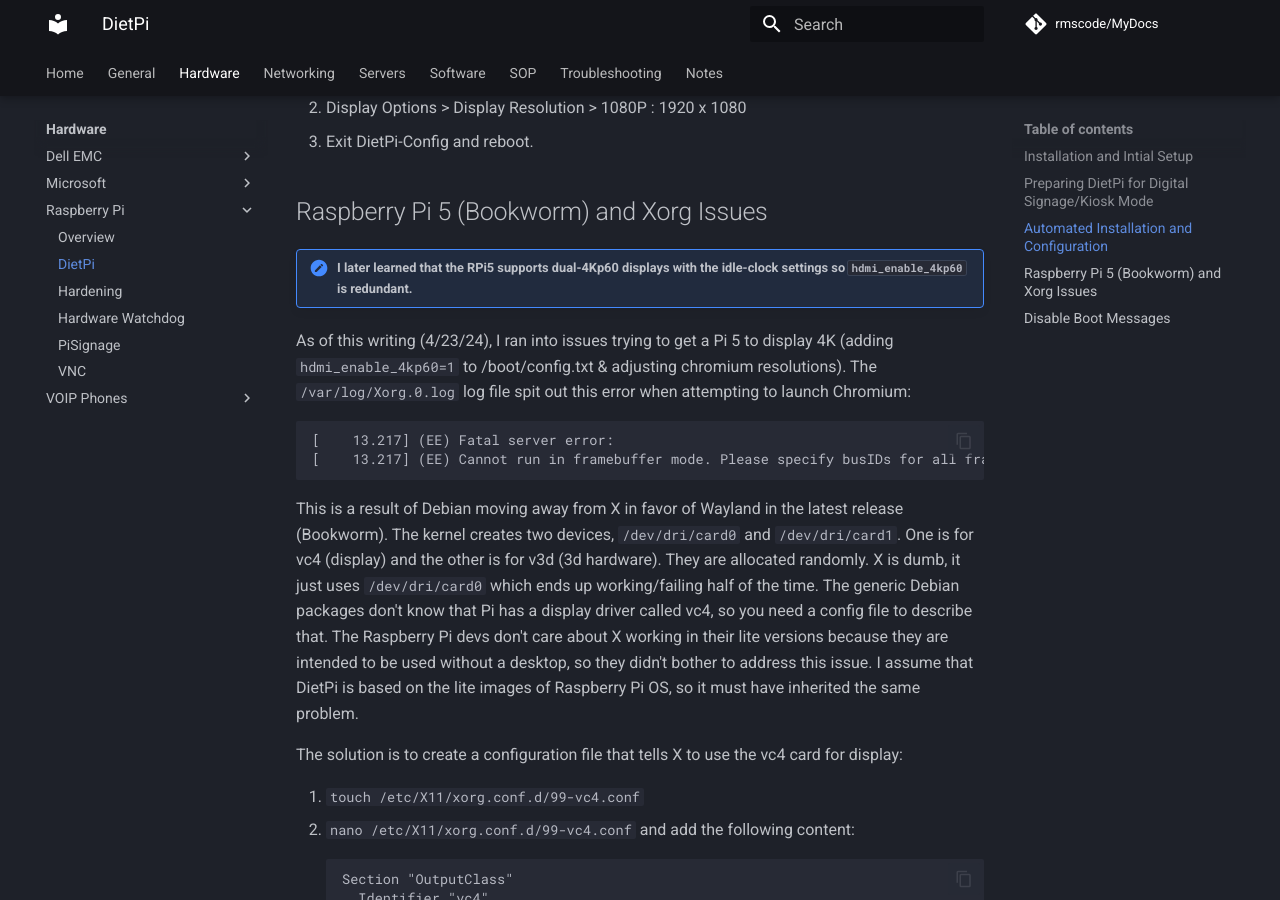
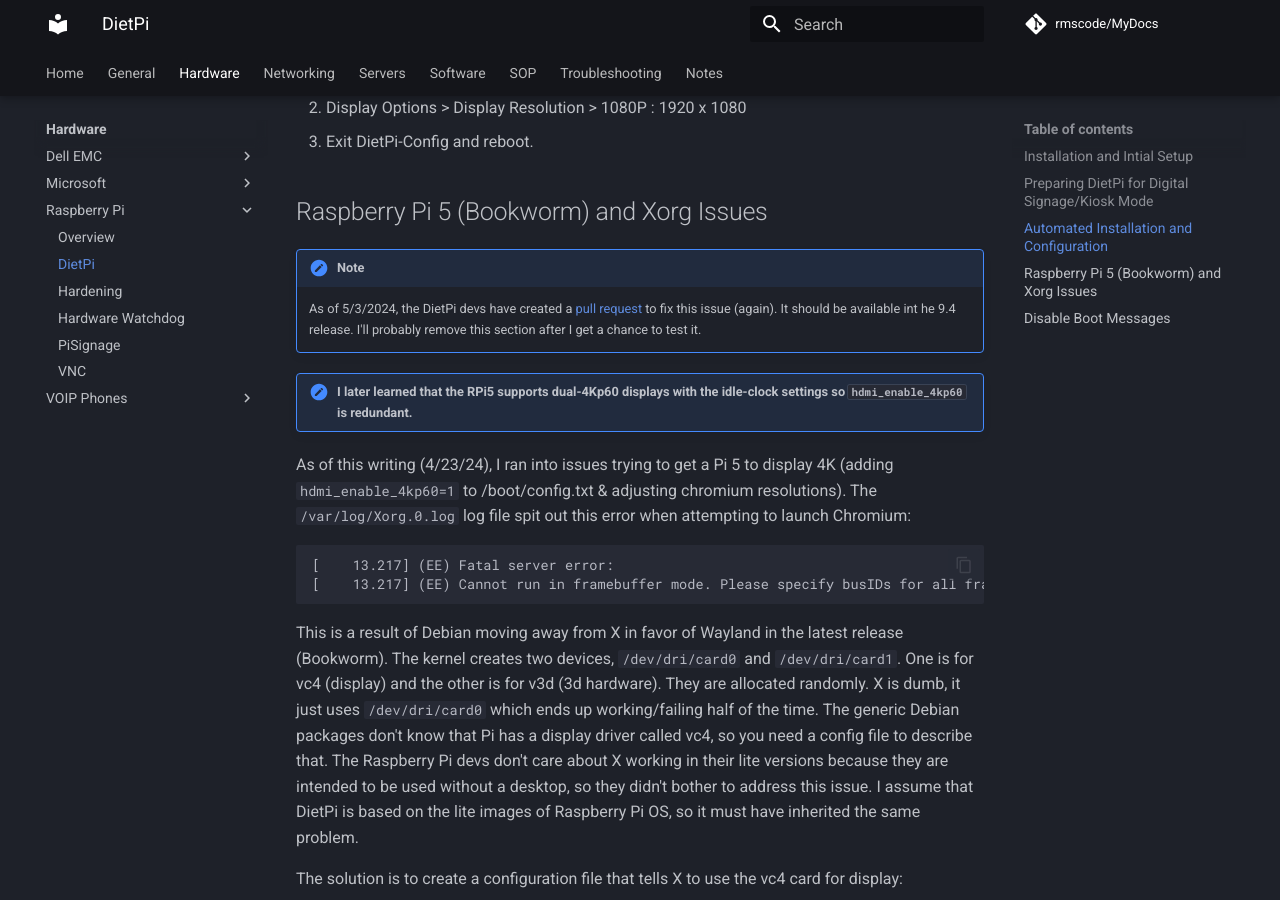
Before and after one commit to rmscode/binary-garden, an MkDocs documentation site: the page built from docs/hardware/raspberry-pi/dietpi.md, in a window 1280 px wide and 900 px high, scrolled down 2111 px. Built offline with MkDocs 1.6.1 and Material for MkDocs 9.7.7, drawn with Linux system fonts in a browser that asks for light colours; comment, search, counter and statistics services are not loaded.

Commit message:
Update dietpi.md

```diff
--- a/docs/hardware/raspberry-pi/dietpi.md
+++ b/docs/hardware/raspberry-pi/dietpi.md
@@ -397,6 +397,10 @@
 
 ## Raspberry Pi 5 (Bookworm) and Xorg Issues
 
+!!! note
+
+    As of 5/3/2024, the DietPi devs have created a [pull request](https://github.com/MichaIng/DietPi/pull/7056) to fix this issue (again). It should be available int he 9.4 release. I'll probably remove this section after I get a chance to test it.
+
 !!! note "I later learned that the RPi5 supports dual-4Kp60 displays with the idle-clock settings so `hdmi_enable_4kp60` is redundant."
 
 As of this writing (4/23/24), I ran into issues trying to get a Pi 5 to display 4K (adding `hdmi_enable_4kp60=1` to /boot/config.txt & adjusting chromium resolutions). The `/var/log/Xorg.0.log` log file spit out this error when attempting to launch Chromium:
```
